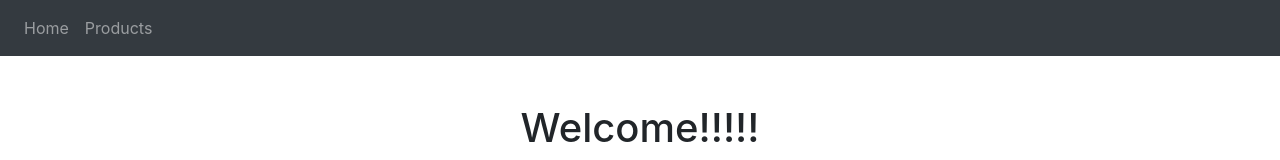
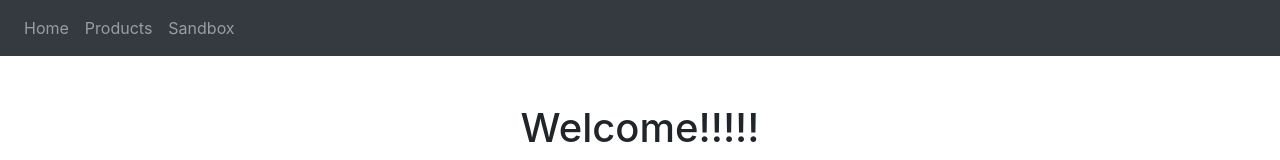
Before and after one commit to MehrdadKiani/React-Router-Example, a React (Create React App) app: page / in a window 1280 px wide. Shown: the top 160 px of the page. Built offline with nearby package versions, Linux system fonts and the light colour scheme.

Commit message:
docs: Add sandbox link

```diff
--- a/src/Components/Header.jsx
+++ b/src/Components/Header.jsx
@@ -13,9 +13,9 @@ class Header extends Component {
           <Nav.Link as={Link} to="/products">
             Products
           </Nav.Link>
-          {/* <Nav.Link as={Link} to="/">
-            About us
-          </Nav.Link> */}
+          <Nav.Link href="https://codesandbox.io/s/github/MehrdadKiani/React-Router-Example">
+            Sandbox
+          </Nav.Link>
         </Nav>
       </Navbar>
     );
```
